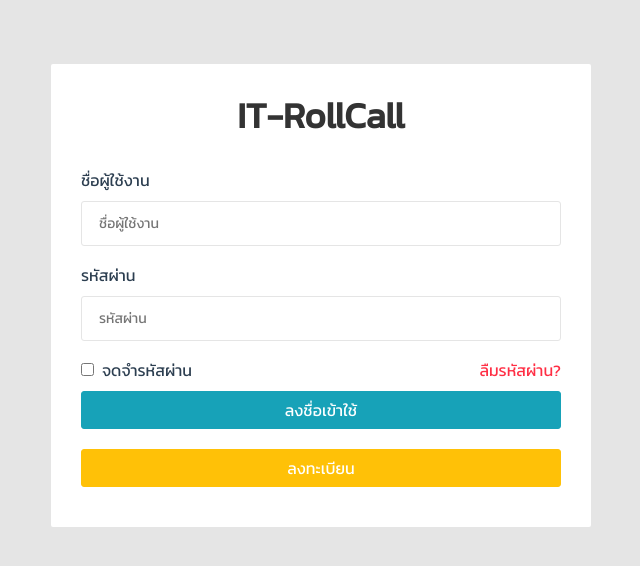
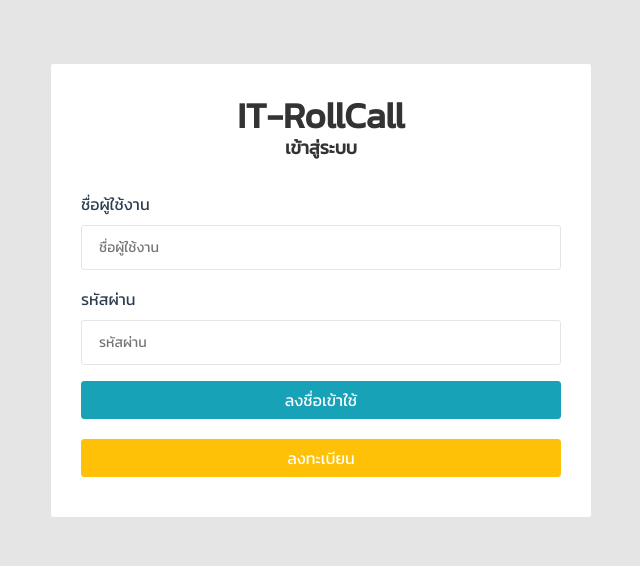
Before and after one commit to n0uur/non-touch-roll-call, a Vue app in the folder roll-call-web/: page /Auth/Login in a window 1280 px wide. Shown: the top 566 px of the page, without its empty margins (319-959 px from the left). Built offline with nearby package versions, Linux system fonts and the light colour scheme.

Commit message:
Fix router link

```diff
--- a/roll-call-web/src/components/Auth/Login.vue
+++ b/roll-call-web/src/components/Auth/Login.vue
@@ -6,8 +6,9 @@
                     <div class="login-wrap">
                         <div class="login-content">
                             <div class="login-logo">
-                                <a href="#">
-                                    <h1 alt="god">IT-RollCall</h1>
+                                <a>
+                                    <h1>IT-RollCall</h1>
+                                    <h4>เข้าสู่ระบบ</h4>
                                 </a>
                             </div>
                             <div class="login-form">
@@ -20,17 +21,17 @@
                                         <label>รหัสผ่าน</label>
                                         <input class="au-input au-input--full" type="password" name="password" placeholder="รหัสผ่าน">
                                     </div>
-                                    <div class="login-checkbox">
+                                    <!-- <div class="login-checkbox">
                                         <label>
                                             <input type="checkbox" name="remember">จดจำรหัสผ่าน
                                         </label>
                                         <label>
                                             <a href="forget-pass.html">ลืมรหัสผ่าน?</a>
                                         </label>
-                                    </div>
+                                    </div> -->
                                 </form>
-                                    <a href="#" class="btn-block btn btn-info m-b-20 btn-md" role="button">ลงชื่อเข้าใช้</a>
-                                    <a href="register.html" class="btn-block btn btn-warning m-b-20 btn-md" role="button">ลงทะเบียน</a>
+                                <button class="btn-block btn btn-info m-b-20 btn-md">ลงชื่อเข้าใช้</button>
+                                <router-link to="register" class="btn-block btn btn-warning m-b-20 btn-md" role="button">ลงทะเบียน</router-link>
                             </div>
                         </div>
                     </div>
@@ -44,7 +45,7 @@
     export default {
         data () {
             return {
-                h: ""
+
             }
         }
     }
```
